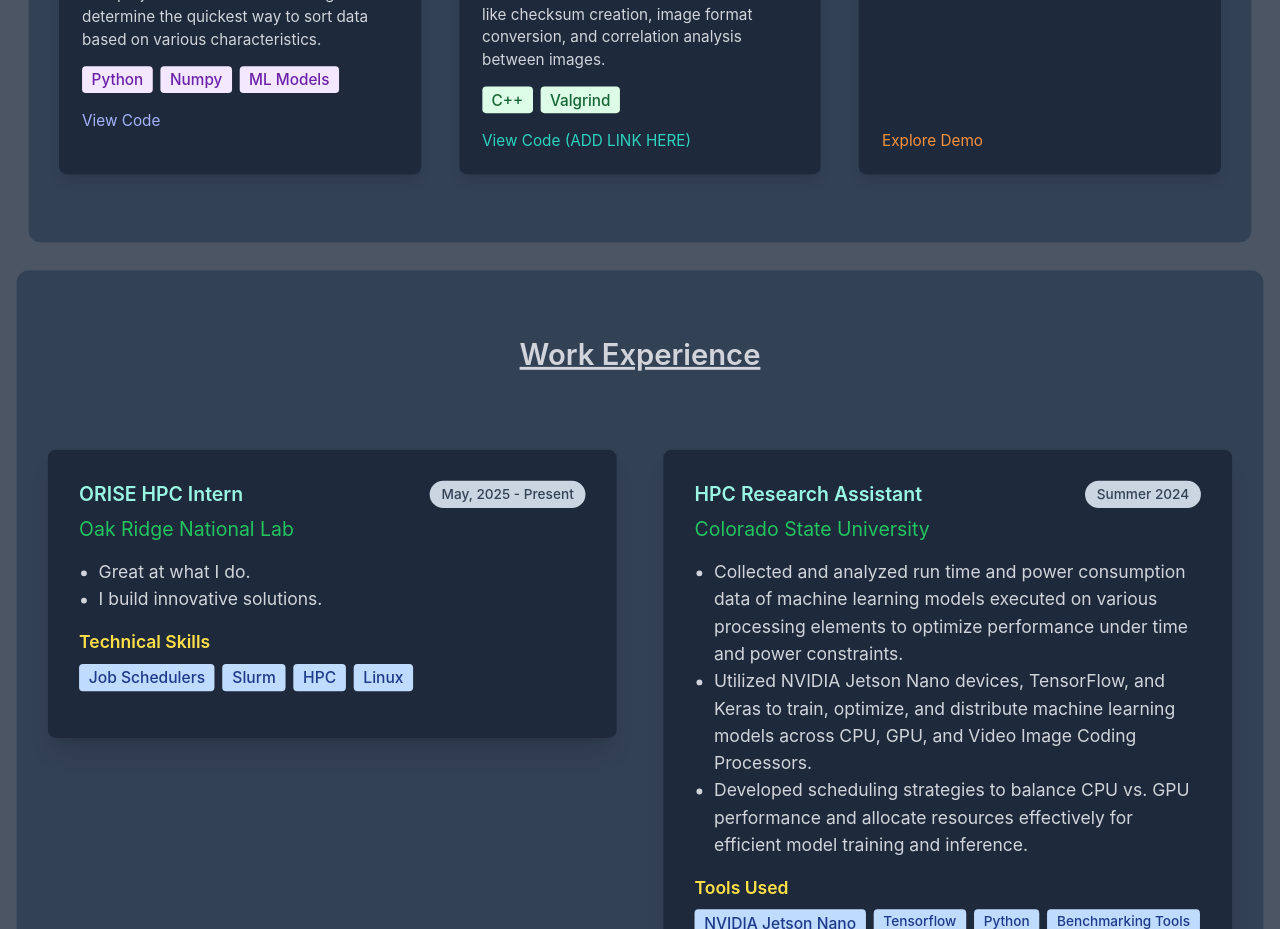
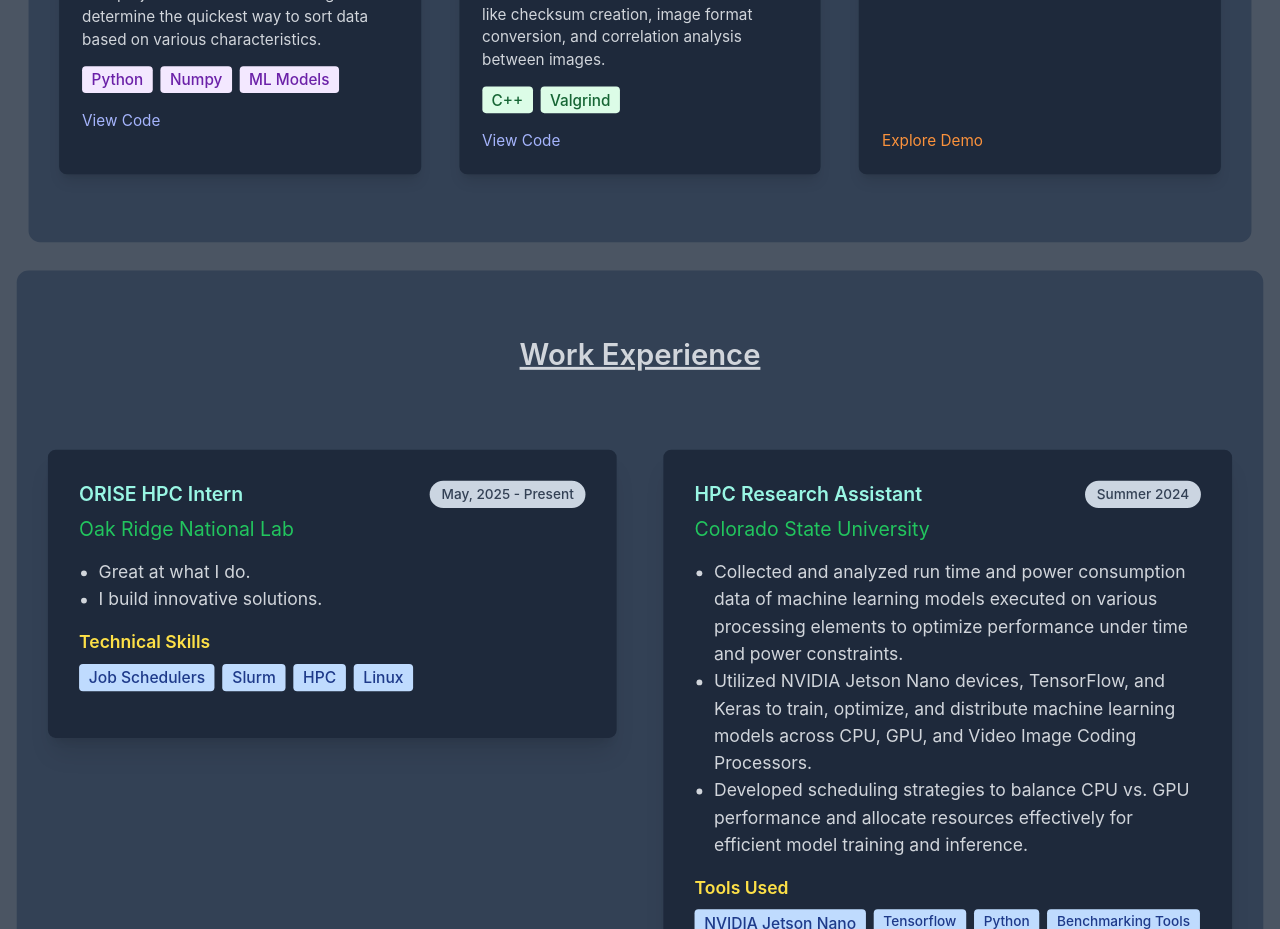
Before and after one commit to Andy-Borch/Personal-Website, a React (Create React App) app: page / in a window 1280 px wide. Shown: the part 2140-3069 px from the top of the page. Built offline with nearby package versions, Linux system fonts and the light colour scheme.

Commit message:
Fixed links

```diff
--- a/src/PersonalWebsite.js
+++ b/src/PersonalWebsite.js
@@ -119,10 +119,10 @@ export default function PersonalWebsite() {
               </motion.p>
             </div>
             <div className="flex items-center gap-4">
-              <a href="https://www.linkedin.com/" target="_blank" rel="noopener noreferrer" aria-label="LinkedIn Profile">
+              <a href="https://www.linkedin.com/in/andy-borch" target="_blank" rel="noopener noreferrer" aria-label="LinkedIn Profile">
                 <Linkedin className="text-teal-200 hover:text-teal-400 transition-colors duration-300 w-6 h-6" />
               </a>
-              <a href="https://github.com/" target="_blank" rel="noopener noreferrer" aria-label="GitHub Profile">
+              <a href="https://github.com/Andy-Borch" target="_blank" rel="noopener noreferrer" aria-label="GitHub Profile">
                 <Github className="text-teal-200 hover:text-teal-400 transition-colors duration-300 w-6 h-6" />
               </a>
               <button onClick={toggleMenu} aria-label="Toggle Menu">
@@ -278,7 +278,7 @@ export default function PersonalWebsite() {
                       <span className="bg-green-100 text-green-800 text-md font-medium px-2.5 py-0.5 rounded">C++</span>
                       <span className="bg-green-100 text-green-800 text-md font-medium px-2.5 py-0.5 rounded">Valgrind</span>
                   </div>
-                  <a href="#" className="text-teal-400 hover:underline mt-auto">View Code (ADD LINK HERE)</a>
+                  <a href="https://github.com/Andy-Borch/Image-Processor" target="_blank" rel="noopener noreferrer" className="text-indigo-300 hover:text-teal-400 transition-colors duration-300">View Code</a>
             </div>
             {/* Project 3 */}
             <div className="relative rounded-lg shadow-lg p-6 bg-slate-800 flex flex-col">
```
